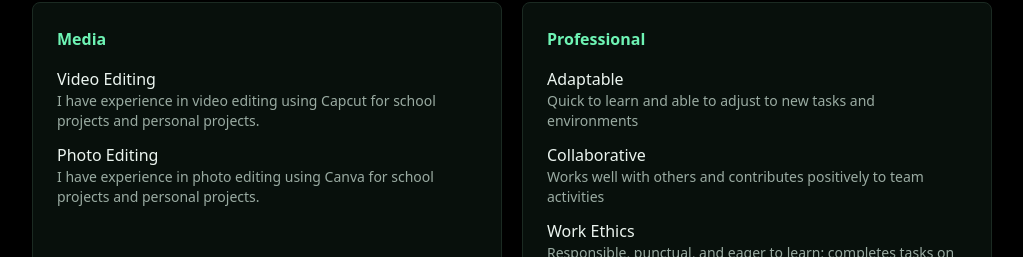
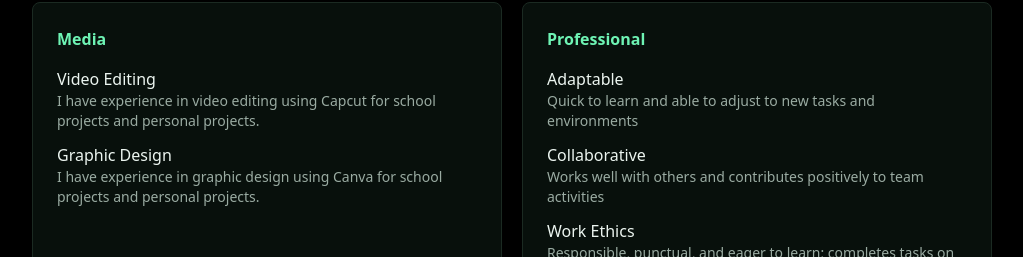
Before and after one commit to Cream101/zedIT, a Next.js app: page / in a window 1280 px wide. Shown: the part 2881-3138 px from the top of the page, without its empty margins (128-1151 px from the left). Built offline with nearby package versions, Linux system fonts and the light colour scheme.

Commit message:
revision4

```diff
--- a/src/data/portfolio.ts
+++ b/src/data/portfolio.ts
@@ -64,8 +64,8 @@ export const portfolio: Portfolio = {
       description: "I have experience in video editing using Capcut for school projects and personal projects."
      },
 
-      { name: "Photo Editing",
-      description: "I have experience in photo editing using Canva for school projects and personal projects."
+      { name: "Graphic Design",
+      description: "I have experience in graphic design using Canva for school projects and personal projects."
        }] },
     {
       title: "Professional",
```
